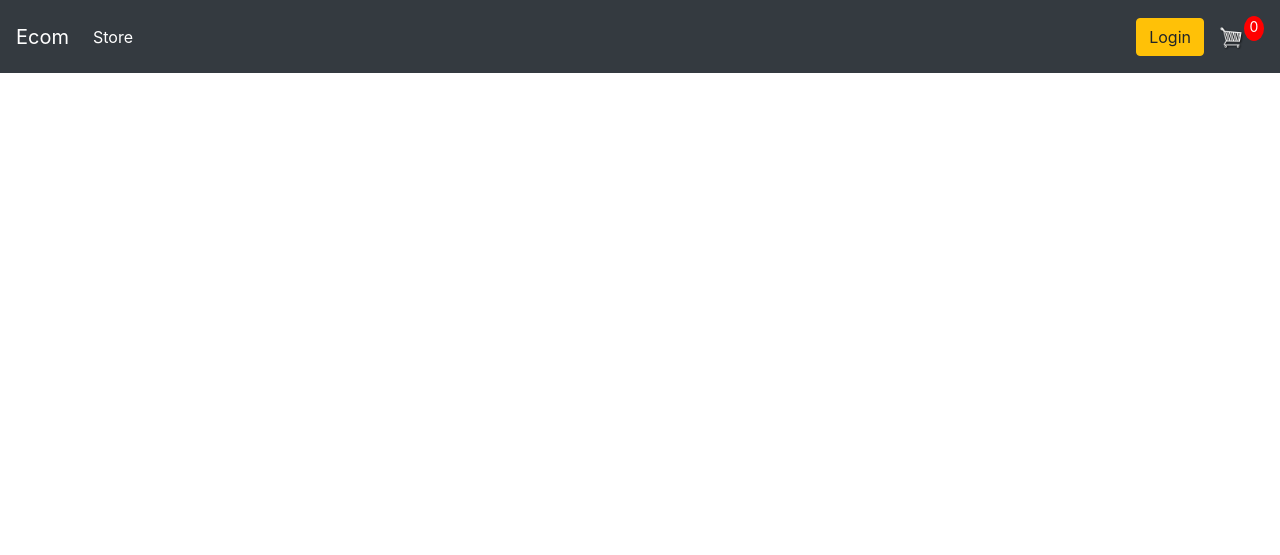
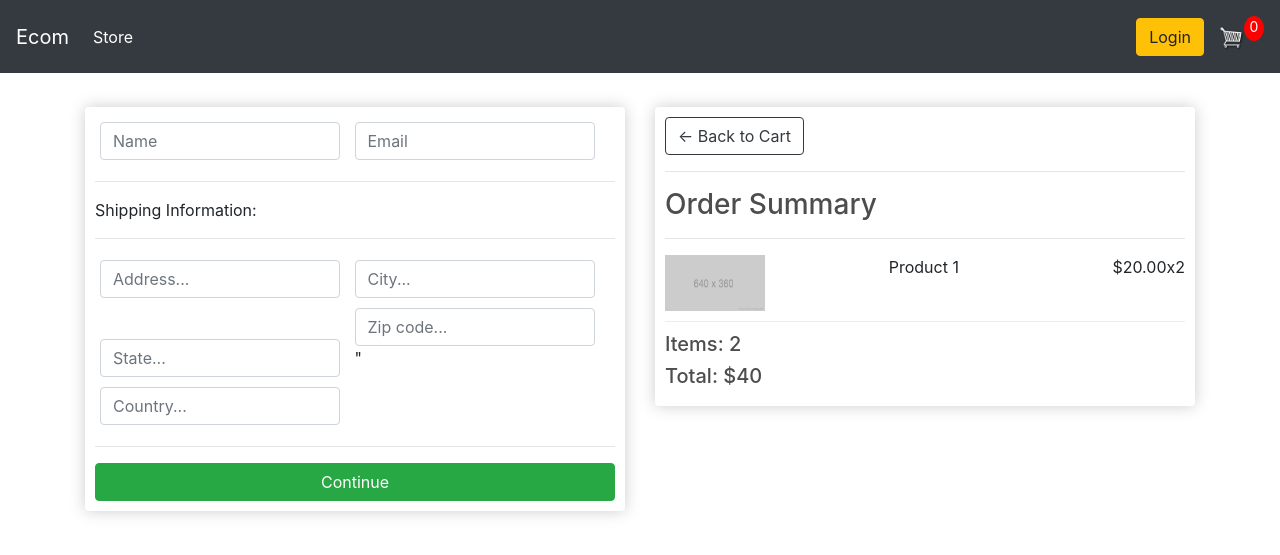
Before and after one commit to GowthamOptom/ecomgow, a Django app: page /checkout/ in a window 1280 px wide. Shown: the top 555 px of the page. Run offline with Django 5.2, Linux system fonts and the light colour scheme; some libraries are stand-ins or nearby versions.

Commit message:
COMPLITION OF SETUP

```diff
--- a/store/templates/store/checkout.html
+++ b/store/templates/store/checkout.html
@@ -2,5 +2,68 @@
 {% load static %}
 {% block content %}
 
+    <div class="row">
+        <div class="col-lg-6">
+            <div class="box-element" id="form-wrapper">
+                <form id="form">
+                    <div id="user-info">
+                        <div class="form-field">
+                            <input type="text" name="name" class="form-control" placeholder="Name" required/>
+                        </div>
+                        <div class="form-field">
+                            <input required type="email" name="email" class="form-control" placeholder="Email"/>
+                        </div>
+                    </div>
 
+                    <div id="shipping-info">
+                        <hr>
+                        <p>Shipping Information:</p>
+                        <hr>
+                        <div class="form-field">
+                            <input type="text"  name="address" class="form-control" placeholder="Address..."/>
+                        </div>
+                        <div class="form-field">
+                            <input type="text" name="city" class="form-control" placeholder="City..."/>
+                        </div>
+                        <div class="form-field">
+                            <input type="text" name="state" class="form-control" placeholder="State..." />
+                        </div>
+                        <div class="form-field">
+                            <input type="text" name="zipcode" class="form-control" placeholder="Zip code..." />"
+                        </div>
+                        <div class="form-field">
+                            <input type="text" name="country" class="form-control" placeholder="Country...">
+                        </div>
+
+                    </div>
+
+                    <hr>
+                    <input type="submit" id="form-button" class="btn btn-success btn-block" value="Continue">
+                </form>
+
+            </div>
+
+            <br>
+            <div class="box-element hidden" id="payment-info">
+                <small>Paypal Options</small>
+            </div>
+        </div>
+
+        <div class="col-lg-6">
+            <div class="box-element">
+                <a href="{% url 'cart' %}" class="btn btn-outline-dark">&#x2190; Back to Cart</a>
+                <hr>
+                <h3>Order Summary</h3>
+                <hr>
+                <div class="cart-row">
+                    <div style="flex: 2;"><img src="{% static 'images/placeholder.png' %}" class="row-image"></div>
+                    <div style="flex: 2;"><p>Product 1</p></div>
+                    <div style="flex: ;"><p>$20.00</p></div>
+                    <div style="flex: ;"><p>x2</p></div>
+                </div>
+                <h5>Items:   2</h5>
+                <h5>Total:   $40</h5>
+            </div>
+        </div>
+    </div>
 {% endblock content %}
```
